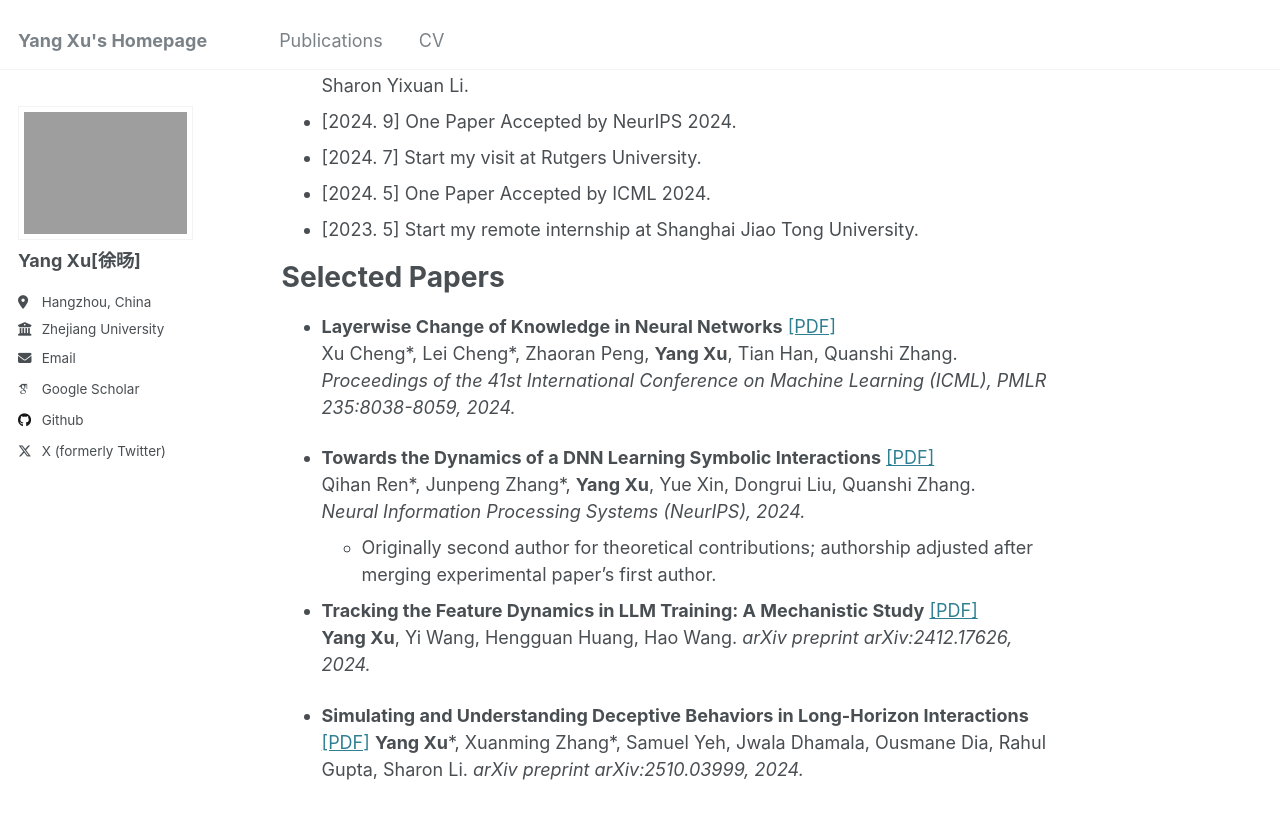
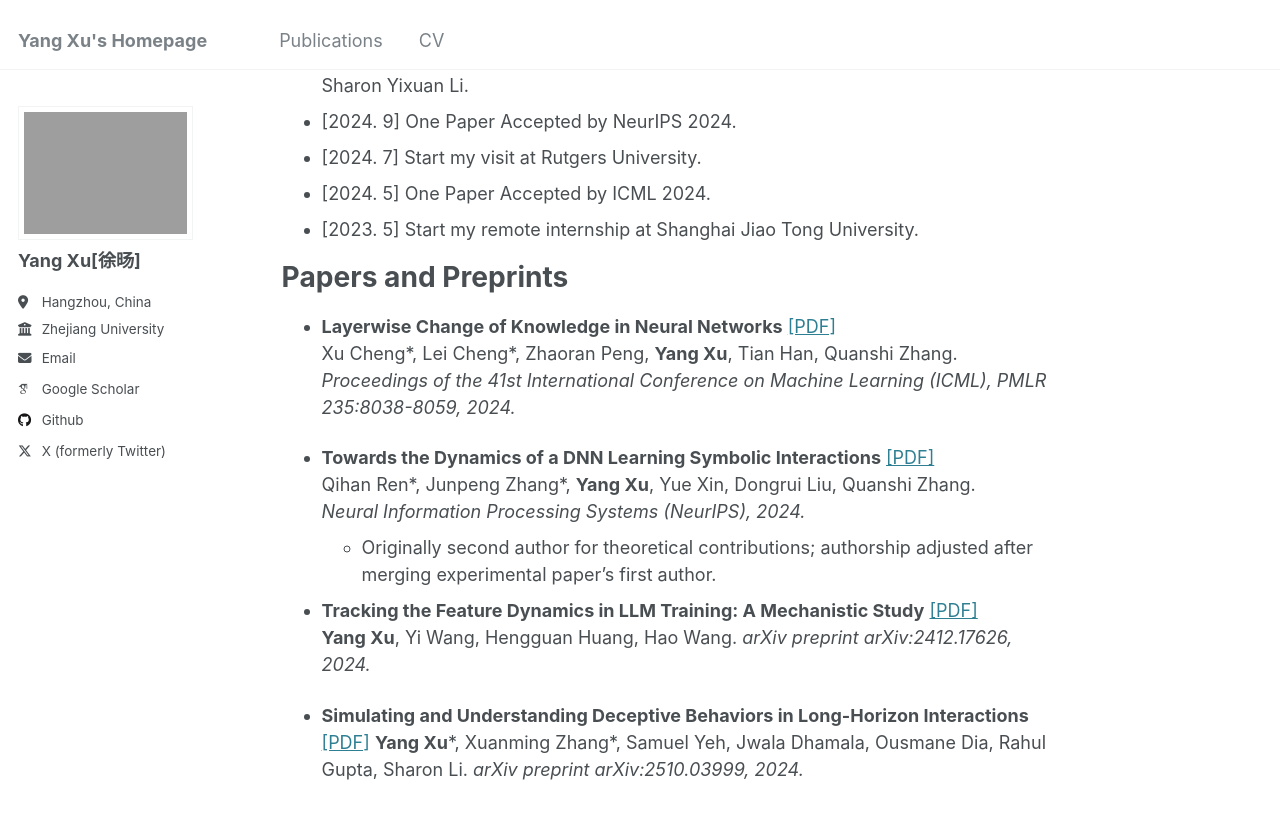
Before and after one commit to Superposition09m/Superposition09m.github.io, a Jekyll site: the page built from _pages/about.md, in a window 1280 px wide and 900 px high, scrolled down 846 px. Shown: the top 819 px of the window. Built offline with Jekyll 4.4.1, drawn with Linux system fonts in a browser that asks for light colours; some web fonts are replaced.

Commit message:
papers and preprints

```diff
--- a/_pages/about.md
+++ b/_pages/about.md
@@ -22,7 +22,7 @@ News
 - [2024. 5] One Paper Accepted by ICML 2024.
 - [2023. 5] Start my remote internship at Shanghai Jiao Tong University.
 
-Selected Papers
+Papers and Preprints
 ======
 
 - **Layerwise Change of Knowledge in Neural Networks** [\[PDF\]](https://arxiv.org/abs/2409.08712)
```
